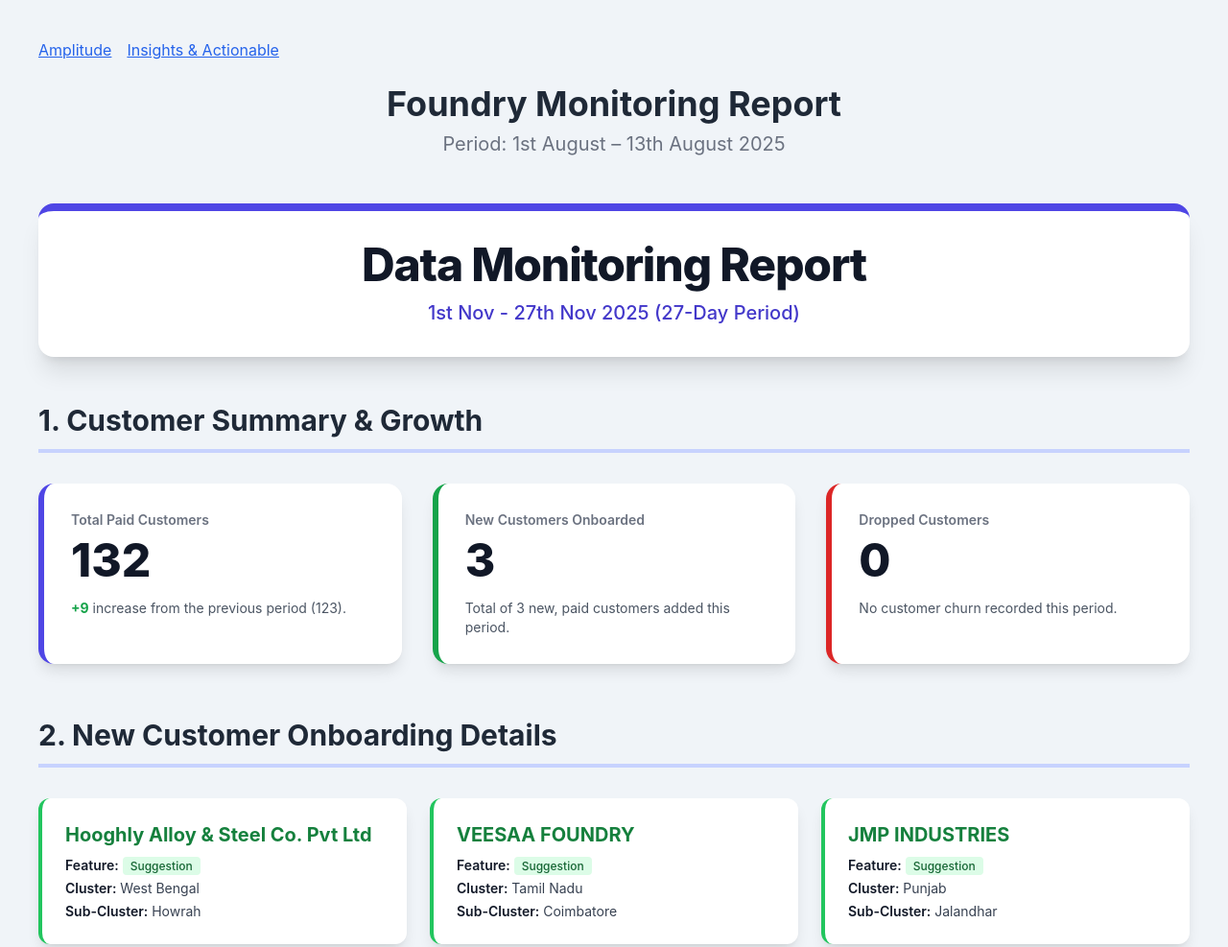
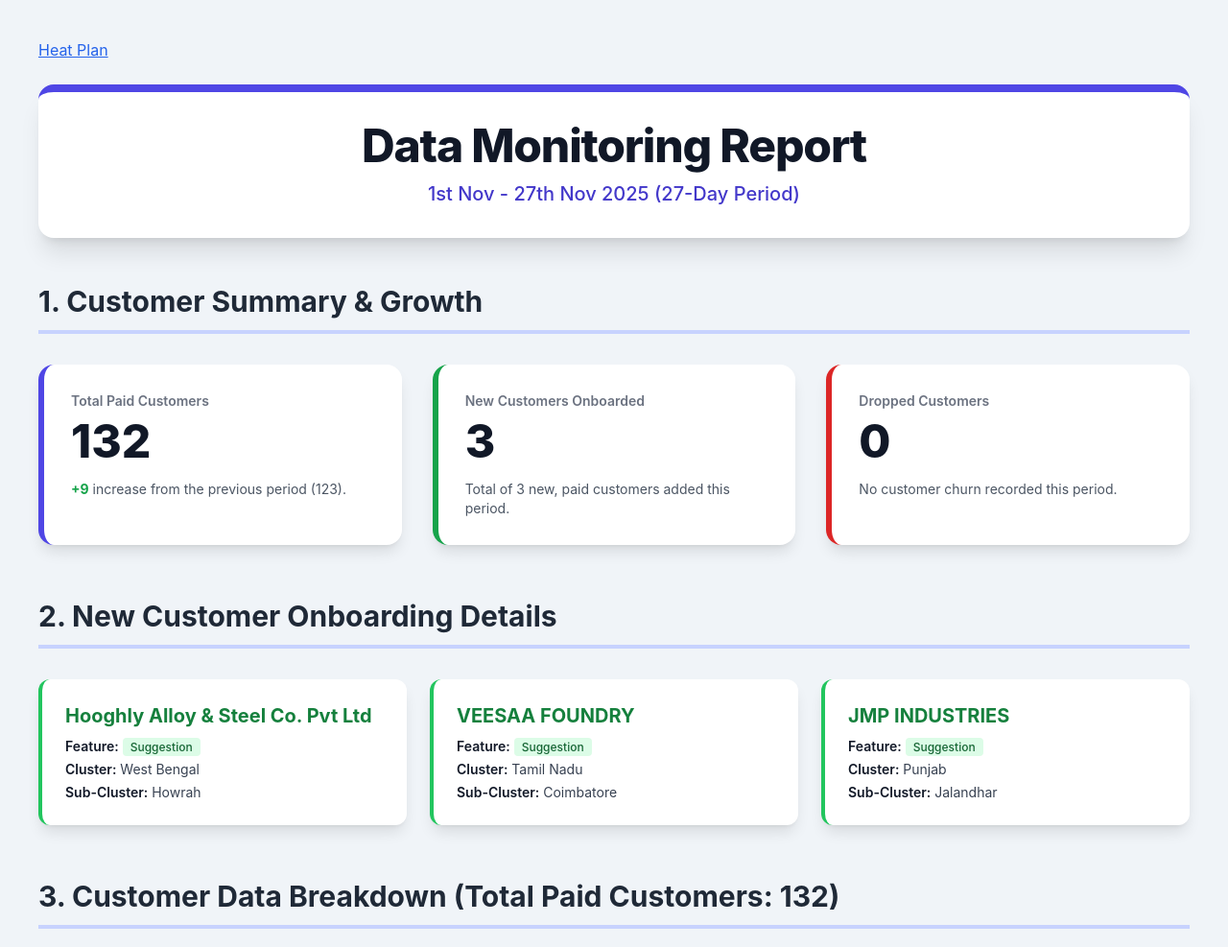
Before and after one commit to deepaklz/monitoring_report_1nov-27nov-2025, a plain HTML site: page index.html in a window 1280 px wide. Shown: the top 987 px of the page at 96% size. Drawn offline with nearby package versions, Linux system fonts and the light colour scheme.

Commit message:
menu rename

```diff
--- a/index.html
+++ b/index.html
@@ -72,13 +72,8 @@
 
 <div class="container mx-auto">
         <nav class="flex gap-4 mb-6 text-blue-600">
-            <a class="underline" href="./amplitude/">Amplitude</a>
-            <a class="underline" href="./insights-actionable/">Insights &amp; Actionable</a>
+            <a class="underline" href="./insights-actionable/">Heat Plan</a>
         </nav>
-        <header class="text-center mb-12">
-            <h1 class="text-4xl font-bold text-gray-800 mb-2">Foundry Monitoring Report</h1>
-            <p class="text-xl text-gray-500">Period: 1st August – 13th August 2025</p>
-        </header>
 
 
 
```
